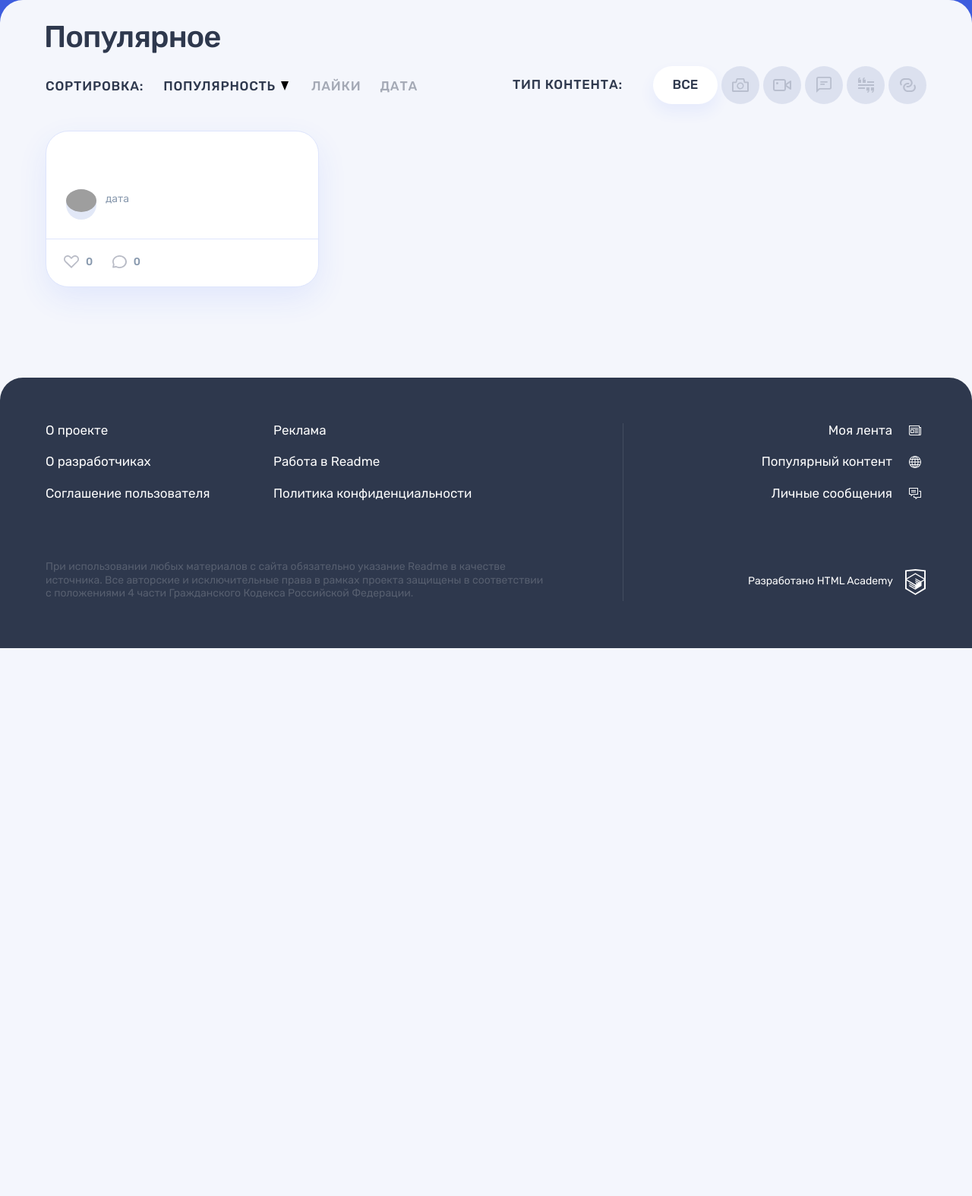
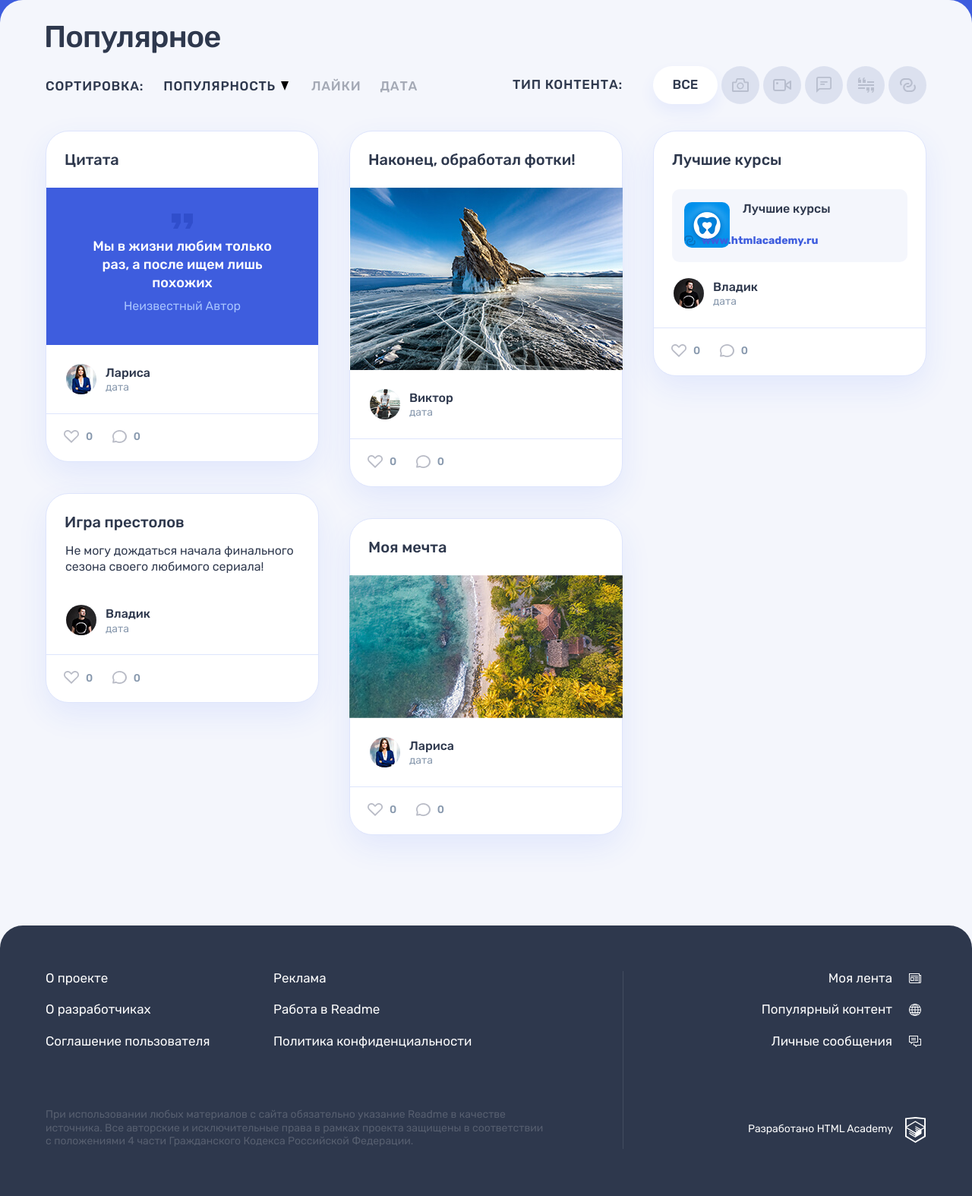
Before and after one commit to loosq/829185-readme-9, a PHP site: page / in a window 1280 px wide. Shown: the part 71-1645 px from the top of the page at 76% size. Before the commit the page ends 924 px from the top, so only its background shows below. Run offline with PHP 8.4, Linux system fonts and the light colour scheme; grey boxes are pictures that could not be loaded.

Commit message:
Задание: Итерация по массивам

```diff
--- a/index.php
+++ b/index.php
@@ -242,22 +242,95 @@ $user_name = 'Sergei'; // укажите здесь ваше имя
                 <p><!--здесь текст--></p>
             </div>
 
-            <article class="popular__post post">
+            <?php
+            $cardsList = [
+                [
+                    'userName' => 'Лариса',
+                    'avatar'   => 'userpic-larisa-small.jpg',
+                    'title'    =>'Цитата',
+                    'content'  =>'Мы в жизни любим только раз, а после ищем лишь похожих',
+                    'type'     =>'post-quote'
+                ],
+                [
+                    'userName' => 'Владик',
+                    'avatar'   => 'userpic.jpg',
+                    'title'    =>'Игра престолов',
+                    'content'  =>'Не могу дождаться начала финального сезона своего любимого сериала!',
+                    'type'     =>'post-text'
+                ],
+                [
+                    'userName' => 'Виктор',
+                    'avatar'   => 'userpic-mark.jpg',
+                    'title'    =>'Наконец, обработал фотки!',
+                    'content'  =>'rock-medium.jpg',
+                    'type'     =>'post-photo'
+                ],
+                [
+                    'userName' => '	Лариса',
+                    'avatar'   => 'userpic-larisa-small.jpg',
+                    'title'    =>'Моя мечта',
+                    'content'  =>'coast-medium.jpg',
+                    'type'     =>'post-photo'
+                ],
+                [
+                    'userName' => 'Владик',
+                    'avatar'   => 'userpic.jpg',
+                    'title'    =>'Лучшие курсы',
+                    'content'  =>'www.htmlacademy.ru',
+                    'type'     =>'post-link'
+                ]
+            ];?>
+
+            <?php foreach ($cardsList as $key => $item):?>
+
+            <article class="popular__post post <?=$item['type']?>">
                 <header class="post__header">
-                    <h2><!--здесь заголовок--></h2>
+                    <h2><?=$item['title']?><!--здесь заголовок--></h2>
                 </header>
                 <div class="post__main">
                     <!--здесь содержимое карточки-->
+                    <?php if($item['type'] === 'post-quote'):?>
+                    <!--содержимое для поста-цитаты-->
+                    <blockquote>
+                        <p>
+                            <?=$item['content']?><!--здесь текст-->
+                        </p>
+                        <cite>Неизвестный Автор</cite>
+                    </blockquote>
+                    <?php elseif ($item['type'] === 'post-link'):?>
+                    <!--содержимое для поста-ссылки-->
+                    <div class="post-link__wrapper">
+                        <a class="post-link__external" href="http://" title="Перейти по ссылке">
+                            <div class="post-link__info-wrapper">
+                                <div class="post-link__icon-wrapper">
+                                    <img src="img/logo-vita.jpg" alt="Иконка">
+                                </div>
+                                <div class="post-link__info">
+                                    <h3><?=$item['title']?><!--здесь заголовок--></h3>
+                                </div>
+                            </div>
+                            <span><?=$item['content']?><!--здесь ссылка--></span>
+                        </a>
+                    </div>
+                    <?php elseif ($item['type'] === 'post-photo'):?>
+                    <!--содержимое для поста-фото-->
+                    <div class="post-photo__image-wrapper">
+                        <img src="img/<?=$item['content']?>" alt="Фото от пользователя" width="360" height="240">
+                    </div>
+                    <?php elseif ($item['type'] === 'post-text'):?>
+                    <!--содержимое для поста-текста-->
+                    <p><?=$item['content']?><!--здесь текст--></p>
+                    <?php endif;?>
                 </div>
                 <footer class="post__footer">
                     <div class="post__author">
                         <a class="post__author-link" href="#" title="Автор">
                             <div class="post__avatar-wrapper">
                                 <!--укажите путь к файлу аватара-->
-                                <img class="post__author-avatar" src="img/" alt="Аватар пользователя">
+                                <img class="post__author-avatar" src="img/<?=$item['avatar']?>" alt="Аватар пользователя">
                             </div>
                             <div class="post__info">
-                                <b class="post__author-name"><!--здесь имя пользоателя--></b>
+                                <b class="post__author-name"><?=$item['userName']?><!--здесь имя пользоателя--></b>
                                 <time class="post__time" datetime="">дата</time>
                             </div>
                         </a>
@@ -285,6 +358,7 @@ $user_name = 'Sergei'; // укажите здесь ваше имя
                     </div>
                 </footer>
             </article>
+            <?php endforeach;?>
         </div>
     </div>
 </section>
```
